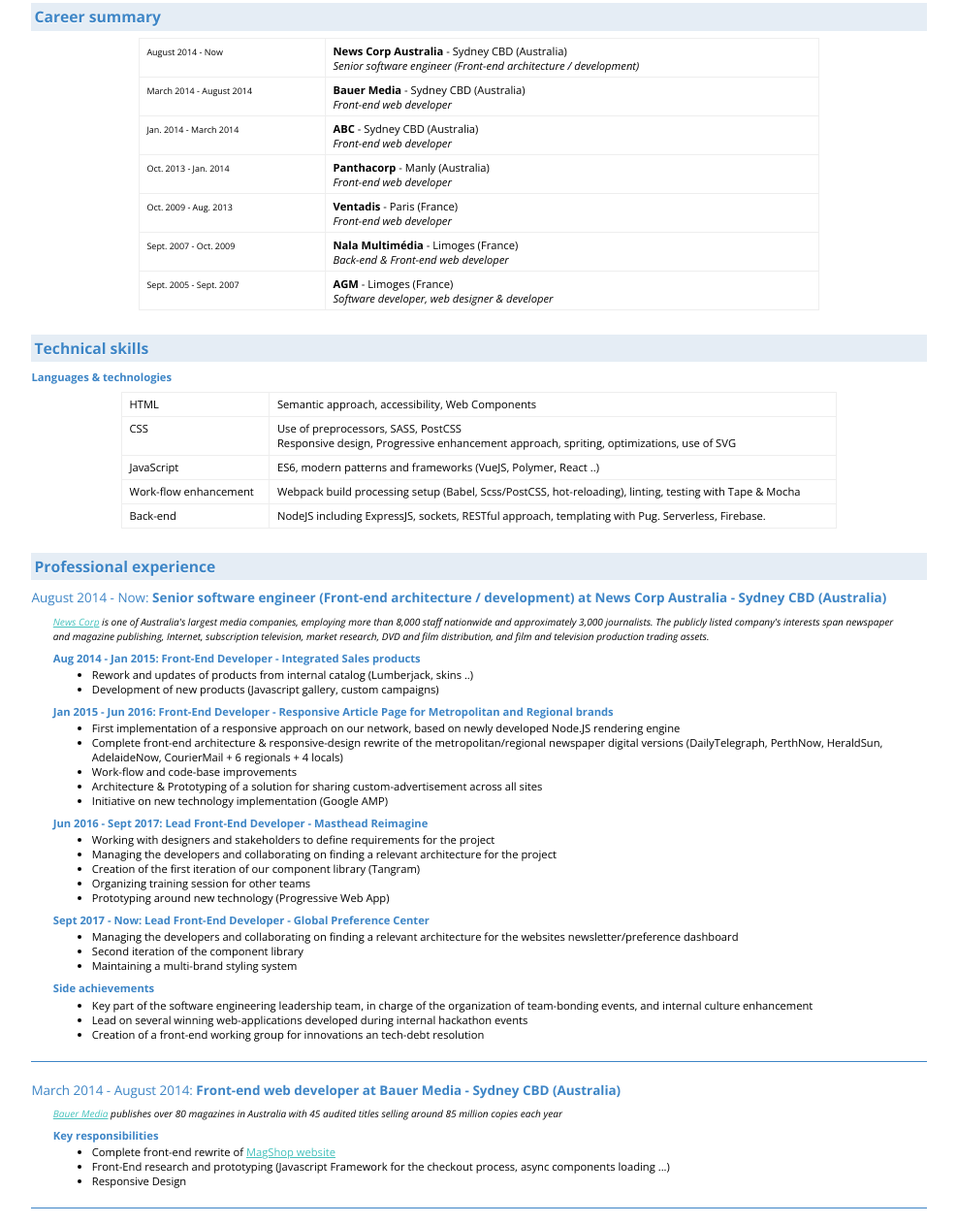
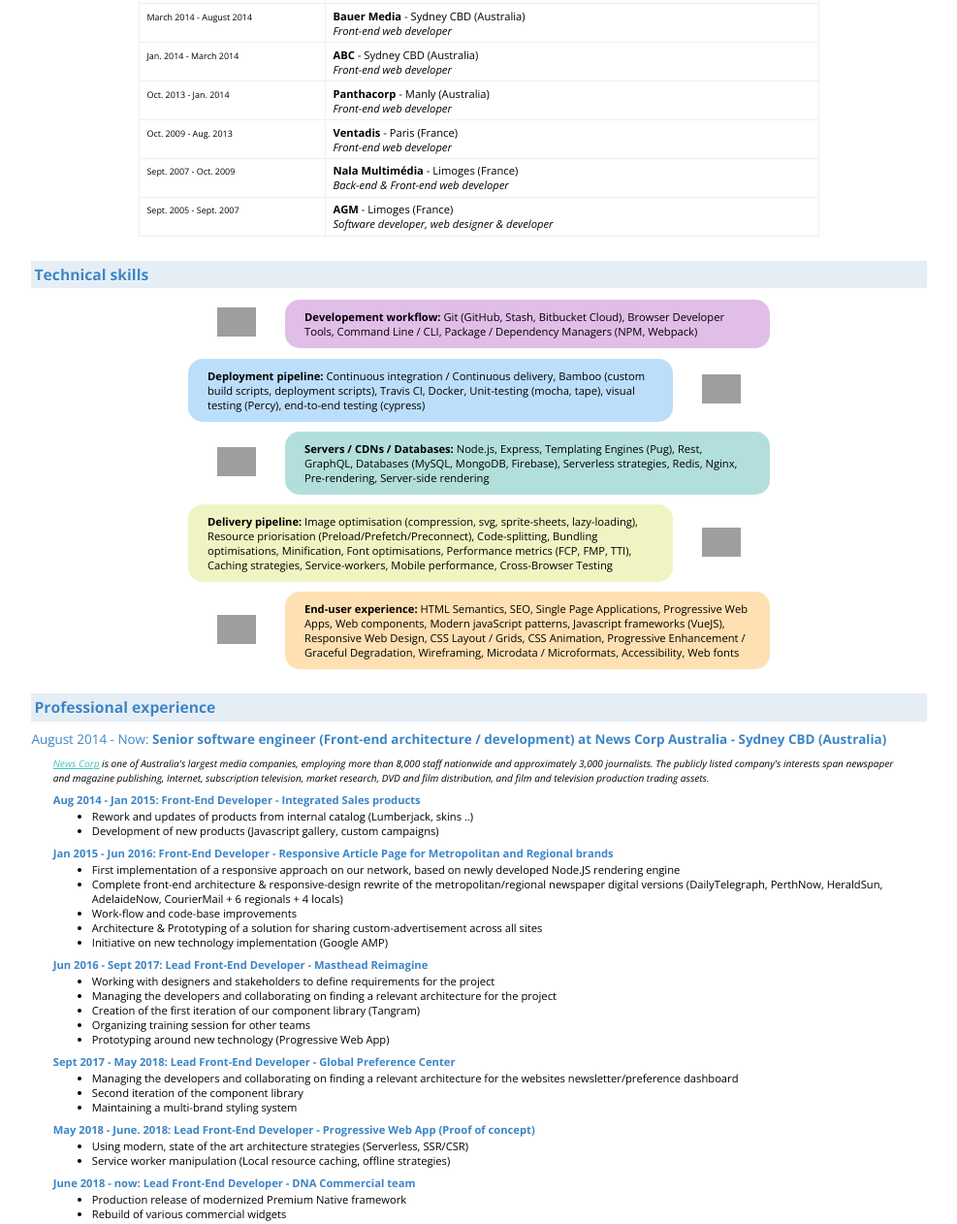
Before and after one commit to Yojimb0/Yojimbo_2014, a website: page dev/cv/cv.html in a window 1280 px wide. Shown: the part 303-1565 px from the top of the page at 97% size, without its empty margins (146-1133 px from the left). Drawn offline with nearby package versions, Linux system fonts and the light colour scheme; grey boxes are pictures that could not be loaded.

Commit message:
CV Update

```diff
--- a/dev/cv/cv.html
+++ b/dev/cv/cv.html
@@ -47,6 +47,17 @@
 
 		hr{border: 1px solid #3D85C6;border-width: 1px 0 0;margin: 20px 0;}
 
+		.skill-line{display:flex;margin:10px auto;width:80%;max-width:600px;align-items:center;}
+		.skill-line aside{flex:0 0 100px;text-align:center;padding:10px;}
+		.skill-line aside img{width:40px;}
+		.skill-line div{background:cyan;border-radius:15px;padding:10px 20px}
+		.skill-line:nth-child(1) div{background:#E1BEE7;}
+		.skill-line:nth-child(2) div{background:#BBDEFB;}
+		.skill-line:nth-child(3) div{background:#B2DFDB;}
+		.skill-line:nth-child(4) div{background:#F0F4C3;}
+		.skill-line:nth-child(5) div{background:#FFE0B2;}
+
+		.skill-line:nth-child(4) img{transform:scaleX(-1);}
 	}
 
 	@media print{
@@ -85,15 +96,7 @@
 		<div class="nobreak">
 			<h3>Career objectives</h3>
 			<section>
-				<p>I thrive to improve my technical skills on each website I work on. My goal is to be proficient in cutting-edge aspects of web technologies such as HTML, CSS and JavaScript.</p>
-			</section>
-		</div>
-
-		<div class="nobreak">
-			<h3>Profile</h3>
-
-			<section>
-				<p>Since I started using Internet, I have been passionate about website building. At first it was only a hobby, and later I realized it could be my full-time job. It has been <span id="years"></span> years now, and I am still moving forward, always learning and experimenting to find solutions for every new step of modern web development.</p>
+				<p>I thrive to improve my technical skills on each website I work on. My goal is to be proficient in cutting-edge aspects of web technologies such as HTML, CSS and JavaScript. Since I started wandering on the Internet, I have been passionate about website building. At first it was only a hobby, I later realized it could become my full-time job. It has been <span id="years"></span> years now, and I am still moving forward, always learning and experimenting to find solutions for every new step of modern web development.</p>
 				<!-- <p>You cal also find some details on my personal website: <a href="http://yojimbo.fr">yojimbo.fr</a>, and dissect its development on the <a href="https://github.com/Yojimb0/Yojimbo_2014">GitHub repository</a> </p> -->
 			</section>
 		</div>
@@ -134,34 +137,32 @@
 			</section>
 		</div>
 
-		<div>
+		<div class="nobreak">
 			<h3>Technical skills</h3>
-			<!-- <section class="nobreak"> -->
-				<h5>Languages & technologies</h5>
-				<table>
-					<tr>
-						<td>HTML</td>
-						<td>Semantic approach, accessibility, Web Components</td>
-					</tr>
-					<tr>
-						<td>CSS</td>
-						<td>Use of preprocessors, SASS, PostCSS<br>Responsive design, Progressive enhancement approach, spriting, optimizations, use of SVG</td>
-					</tr>
-					<tr>
-						<td>JavaScript</td>
-						<td>ES6, modern patterns and frameworks (VueJS, Polymer, React ..)</td>
-					</tr>
-					<tr>
-						<td>Work-flow enhancement</td>
-						<td>Webpack build processing setup (Babel, Scss/PostCSS, hot-reloading), linting, testing with Tape & Mocha</td>
-					</tr>
-					<tr>
-						<td>Back-end</td>
-						<td>NodeJS including ExpressJS, sockets, RESTful approach, templating with Pug. Serverless, Firebase.</td>
-					</tr>
-				</table>
-			<!-- </section> -->
+			<section class="nobreak">
+				<div class="skill-line">
+					<aside><img src="http://www.yojimbo.fr/cv/dev-workflow.svg" alt="dev-workflow"><br></aside>
+					<div><strong>Developement workflow:</strong> Git (GitHub, Stash, Bitbucket Cloud), Browser Developer Tools, Command Line / CLI, Package / Dependency Managers (NPM, Webpack)</div>
+				</div class="skill-line">
+				<div class="skill-line">
+					<div><strong>Deployment pipeline:</strong> Continuous integration / Continuous delivery, Bamboo (custom build scripts, deployment scripts), Travis CI, Docker, Unit-testing (mocha, tape), visual testing (Percy), end-to-end testing (cypress)</div>
+					<aside><img src="http://www.yojimbo.fr/cv/deployment-pipeline.svg" alt="deployment-pipeline"></aside>
+				</div class="skill-line">
+				<div class="skill-line">
+					<aside><img src="http://www.yojimbo.fr/cv/servers-and-cdns.svg" alt="servers-and-cdns"></aside>
+					<div><strong>Servers / CDNs / Databases:</strong> Node.js, Express, Templating Engines (Pug), Rest, GraphQL, Databases (MySQL, MongoDB, Firebase), Serverless strategies, Redis, Nginx, Pre-rendering, Server-side rendering</div>
+				</div class="skill-line">
+				<div class="skill-line">
+					<div><strong>Delivery pipeline:</strong> Image optimisation (compression, svg, sprite-sheets, lazy-loading), Resource priorisation (Preload/Prefetch/Preconnect), Code-splitting, Bundling optimisations, Minification, Font optimisations, Performance metrics (FCP, FMP, TTI), Caching strategies, Service-workers, Mobile performance, Cross-Browser Testing</div>
+					<aside><img src="http://www.yojimbo.fr/cv/delivery-pipeline.svg" alt="delivery-pipeline"></aside>
+				</div class="skill-line">
+				<div class="skill-line">
+					<aside><img src="http://www.yojimbo.fr/cv/user-experience.svg" alt="user-experience"></aside>
+					<div><strong>End-user experience:</strong> HTML Semantics, SEO, Single Page Applications, Progressive Web Apps, Web components, Modern javaScript patterns, Javascript frameworks (VueJS), Responsive Web Design, CSS Layout / Grids, CSS Animation, Progressive Enhancement / Graceful Degradation, Wireframing, Microdata / Microformats, Accessibility, Web fonts</div>
+				</div class="skill-line">
+			</section>
 		</div>
+
 
 
 		<div class="nobreak">
@@ -193,11 +194,21 @@
 					<li>Organizing training session for other teams</li>
 					<li>Prototyping around new technology (Progressive Web App)</li>
 				</ul>
-				<h5>Sept 2017 - Now: Lead Front-End Developer - Global Preference Center</h5>
+				<h5>Sept 2017 - May 2018: Lead Front-End Developer - Global Preference Center</h5>
 				<ul>
 					<li>Managing the developers and collaborating on finding a relevant architecture for the websites newsletter/preference dashboard</li>
 					<li>Second iteration of the component library</li>
 					<li>Maintaining a multi-brand styling system</li>
+				</ul>
+				<h5>May 2018 - June. 2018: Lead Front-End Developer - Progressive Web App (Proof of concept)</h5>
+				<ul>
+					<li>Using modern, state of the art architecture strategies (Serverless, SSR/CSR)</li>
+					<li>Service worker manipulation (Local resource caching, offline strategies)</li>
+				</ul>
+				<h5>June 2018 - now: Lead Front-End Developer - DNA Commercial team</h5>
+				<ul>
+					<li>Production release of modernized Premium Native framework</li>
+					<li>Rebuild of various commercial widgets</li>
 				</ul>
 				<h5>Side achievements</h5>
 				<ul>
@@ -371,7 +382,7 @@
 					<li>Proficiency on Windev, leading to a quick understanding of the existing code-base and rapid integration in the development team</li>
 					<li>Complete design rework (Usability, proper look and feel)</li>
 				</ul>
-			</section>
+			</section><hr>
 		</div>
 
 		<div class="nobreak">
@@ -390,22 +401,39 @@
 			</section>
 		</div>
 
+		<!-- <div class="nobreak">
+			<h3>Websites built in free-time</h3>
+			<section>
+				<p>Most recent</p>
+				<ul>
+					<li><a href="http://www.le-cac.fr/">le-cac.fr</a> (Chartered accountant office) - Design, HTML, CSS, JavaScript, back-end tools</li>
+					<li><a href="http://kubedesign.fr">kubedesign.fr</a> (3D images creation studio, for interior design or exhibition stands) - HTML, CSS, JavaScript</li>
+					<li>This CV - Build in static HTML and CSS, with webfont, simply printed in PDF from Google Chrome</li>
+				</ul>
+			</section><hr>
+		</div> -->
+
 		<div class="nobreak">
 			<h3>Interests</h3>
 			<section>
-				<h5>Sports</h5>
-				<ul>
-					<li>Climbing</li>
-					<li>Fitness</li>
-					<li>White water sports</li>
-				</ul>
-				<h5>Woodworking</h5>
-				<h5>Video games</h5>
+				<p><h5 class="inlined">Sports: </h5><span>Road cycling, hiking, winter sports</span></p>
+				<p><h5 class="inlined">Woodworking</h5></p>
+				<p><h5 class="inlined">Boardgames / Video games</h5></p>
+				<p><h5 class="inlined">Volunteering: </h5><span>for cancer research charity event (500 Ferrari's against cancer - <a href="http://sportetcollection.info">sportetcollection.info</a>)</span></p>
 			</section>
 		</div>
 
 	</section>
 
 
+	<small style="display:block;text-align:center;opacity:.5">Icons designed by Monkik from Flaticon</small>
+
+
+
+
+
+
+
+
 </body>
 </html>
```
Also changed, not shown: dev/cv/delivery-pipeline.svg (added), dev/cv/deployment-pipeline.svg (added), dev/cv/dev-workflow.svg (added), dev/cv/servers-and-cdns.svg (added), dev/cv/user-experience.svg (added).
